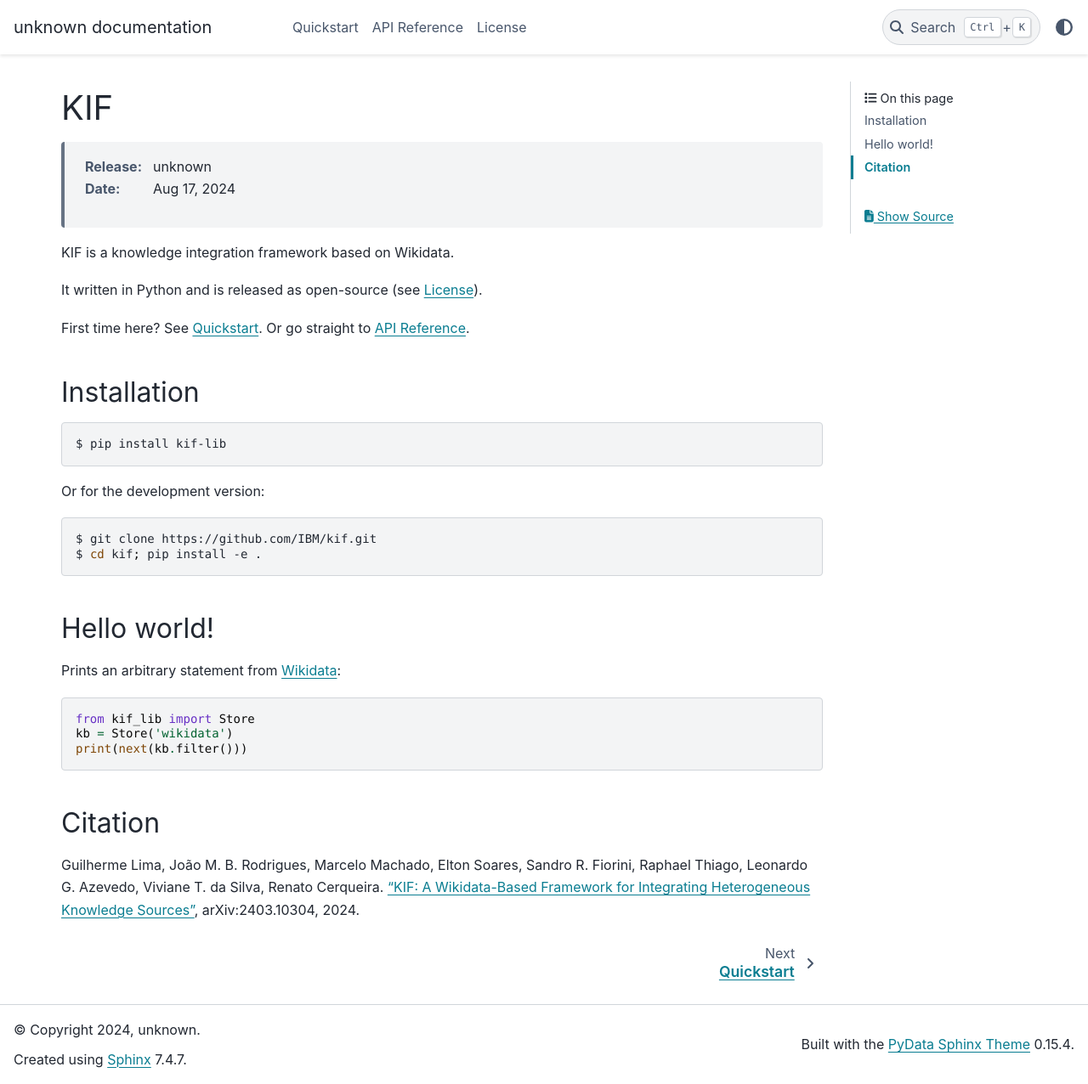
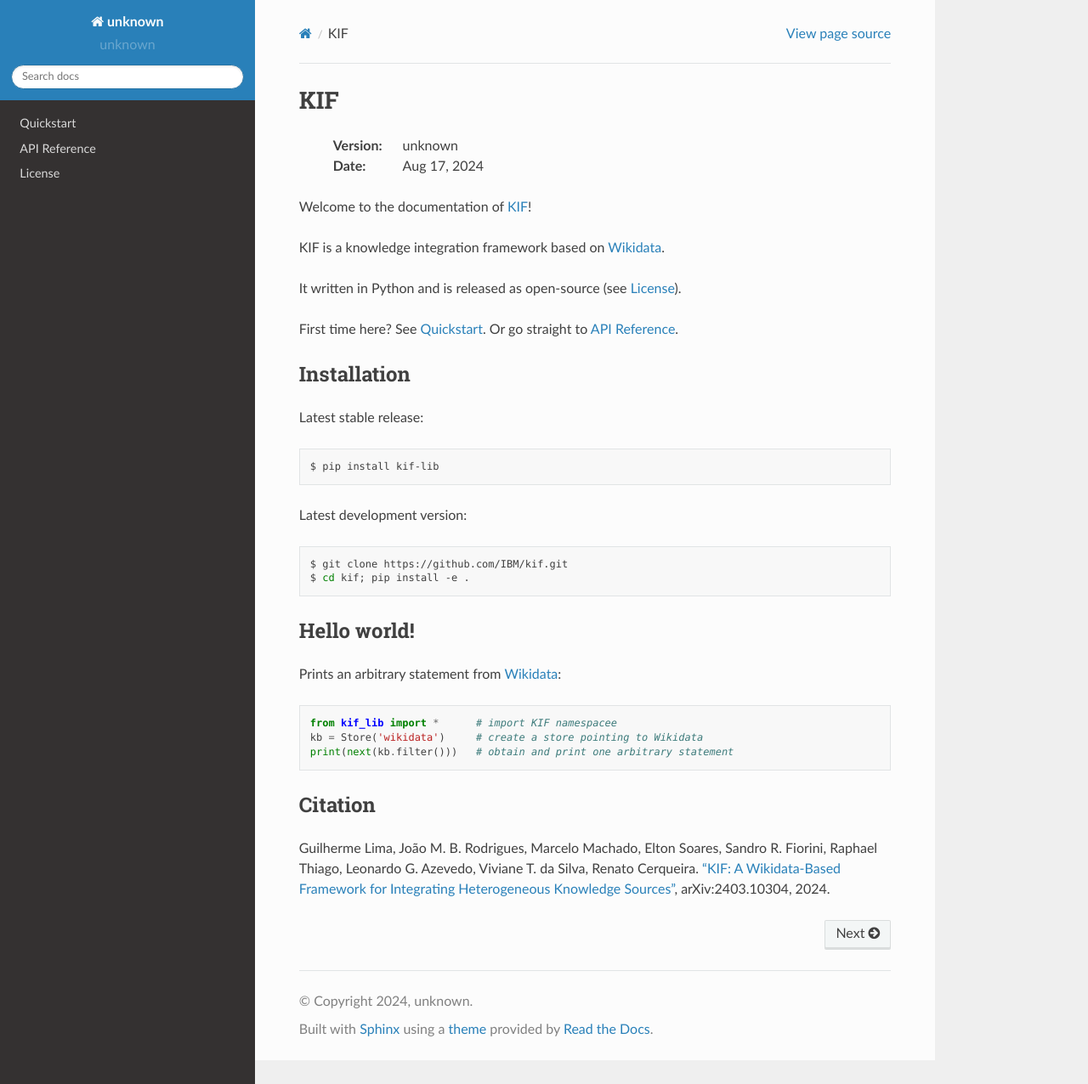
Before and after one commit to IBM/kif, a Sphinx documentation site: the page built from docs/index.rst, in a window 1280 px wide and 1276 px high. Shown: the whole window at 85% size. Built offline with Sphinx 7.4.7 and the Read the Docs theme 2.0.0, drawn with Linux system fonts in a browser that asks for light colours.

Commit message:
docs: Update

```diff
--- a/Makefile.conf
+++ b/Makefile.conf
@@ -2,7 +2,7 @@
 
 NAME= kif-lib
 PACKAGE= kif_lib
-VERSION= $(shell python -c 'import kif_lib; print(kif_lib.__version__)')
+VERSION= $(shell ${PYTHON} -c 'import kif_lib; print(kif_lib.__version__)')
 DESCRIPTION= A knowledge integration framework based on Wikidata
 AUTHOR= IBM
 EMAIL= Guilherme.Lima@ibm.com
@@ -29,8 +29,8 @@
   ]
 
 SETUP_PY_EXTRAS_REQUIRE_DOCS= [\
-    'myst_parser',\
-    'pydata_sphinx_theme',\
+    'myst_nb',\
+    'sphinx-rtd-theme',\
   ]
 
 CHECK_PYLINT= no
--- a/docs/conf.py
+++ b/docs/conf.py
@@ -34,6 +34,7 @@
     'sphinx.ext.intersphinx',
     'sphinx.ext.mathjax',
     'sphinx.ext.viewcode',
+    'sphinx_rtd_theme',
 ]
 
 templates_path = ['_templates']
@@ -45,25 +46,24 @@
 # autodoc_member_order = 'groupwise'
 autodoc_member_order = 'bysource'
 
-html_theme = 'pydata_sphinx_theme'
-html_sidebars = {
-    '**': ['sidebar-nav-bs', 'sidebar-ethical-ads'],
-    'index': [],
-    'quickstart': [],
+#html_theme = 'pydata_sphinx_theme'
+html_theme = 'sphinx_rtd_theme'
+html_theme_options = {
+    'navigation_depth': -1,
 }
 
 graphviz_output_format = 'svg'
-inheritance_graph_attrs = dict(
-    rankdir='TB',
-    ratio='compress',
-)
-inheritance_node_attrs = dict(
-    fillcolor='lightgray',
-    fontsize=10,
-    ordering='out',
-    # shape='ellipse',
-    style='filled',
-)
-inheritance_edge_attrs = dict(
-    dir='back',
-)
+inheritance_graph_attrs = {
+    'rankdir': 'TB',
+    'ratio': 'compress',
+}
+inheritance_node_attrs = {
+    'fillcolor': 'lightgray',
+    'fontsize': 10,
+    'ordering': 'out',
+    # 'shape': 'ellipse',
+    'style': 'filled',
+}
+inheritance_edge_attrs = {
+    'dir': 'back',
+}
--- a/docs/index.rst
+++ b/docs/index.rst
@@ -2,26 +2,31 @@
 KIF
 ===
 
-   :Release: |version|
+   :Version: |version|
    :Date: |today|
 
+Welcome to the documentation of KIF_!
 
-KIF is a knowledge integration framework based on Wikidata.
+KIF is a knowledge integration framework based on Wikidata_.
 
 It written in Python and is released as open-source (see :doc:`license`).
 
 First time here? See :doc:`quickstart`.  Or go straight to
 :doc:`reference/index`.
 
+.. _KIF: https://github.com/ibm/kif
+.. _Wikidata: https://www.wikidata.org/
 
 Installation
 ============
+
+Latest stable release:
 
 .. code-block:: shell
 
    $ pip install kif-lib
 
-Or for the development version:
+Latest development version:
 
 .. code-block:: shell
 
@@ -36,9 +41,9 @@
 
 .. code-block:: python
 
-   from kif_lib import Store
-   kb = Store('wikidata')
-   print(next(kb.filter()))
+   from kif_lib import *      # import KIF namespacee
+   kb = Store('wikidata')     # create a store pointing to Wikidata
+   print(next(kb.filter()))   # obtain and print one arbitrary statement
 
 
 Citation
--- a/docs/reference/index.rst
+++ b/docs/reference/index.rst
@@ -2,10 +2,9 @@
 API Reference
 =============
 
-   :Release: |release|
+   :Version: |version|
    :Date: |today|
 
 .. toctree::
-   :maxdepth: 3
 
    model/index
--- a/docs/reference/model/kif_object.rst
+++ b/docs/reference/model/kif_object.rst
@@ -5,6 +5,7 @@
 .. currentmodule:: kif_lib
 
 .. autoclass:: KIF_Object
+   :no-index:
    :members:
-   :inherited-members: kif_lib.model.object.Object
+   :inherited-members:
    :show-inheritance:
```
Also changed, not shown: docs/quickstart.md (+35 -11 lines), docs/reference/model/annotation.rst (added, +75 -0 lines), docs/reference/model/descriptor.rst (added, +49 -0 lines), docs/reference/model/index.rst (+19 -2 lines), docs/reference/model/set.rst (added, +41 -0 lines), docs/reference/model/snak.rst (added, +41 -0 lines), docs/reference/model/statement.rst (added, +17 -0 lines), docs/reference/model/value.rst (added, +121 -0 lines), docs/reference/model/value/index.rst (deleted, +0 -9 lines), docs/reference/model/value/iri.rst (deleted, +0 -17 lines), docs/reference/model/value/string.rst (deleted, +0 -17 lines).
